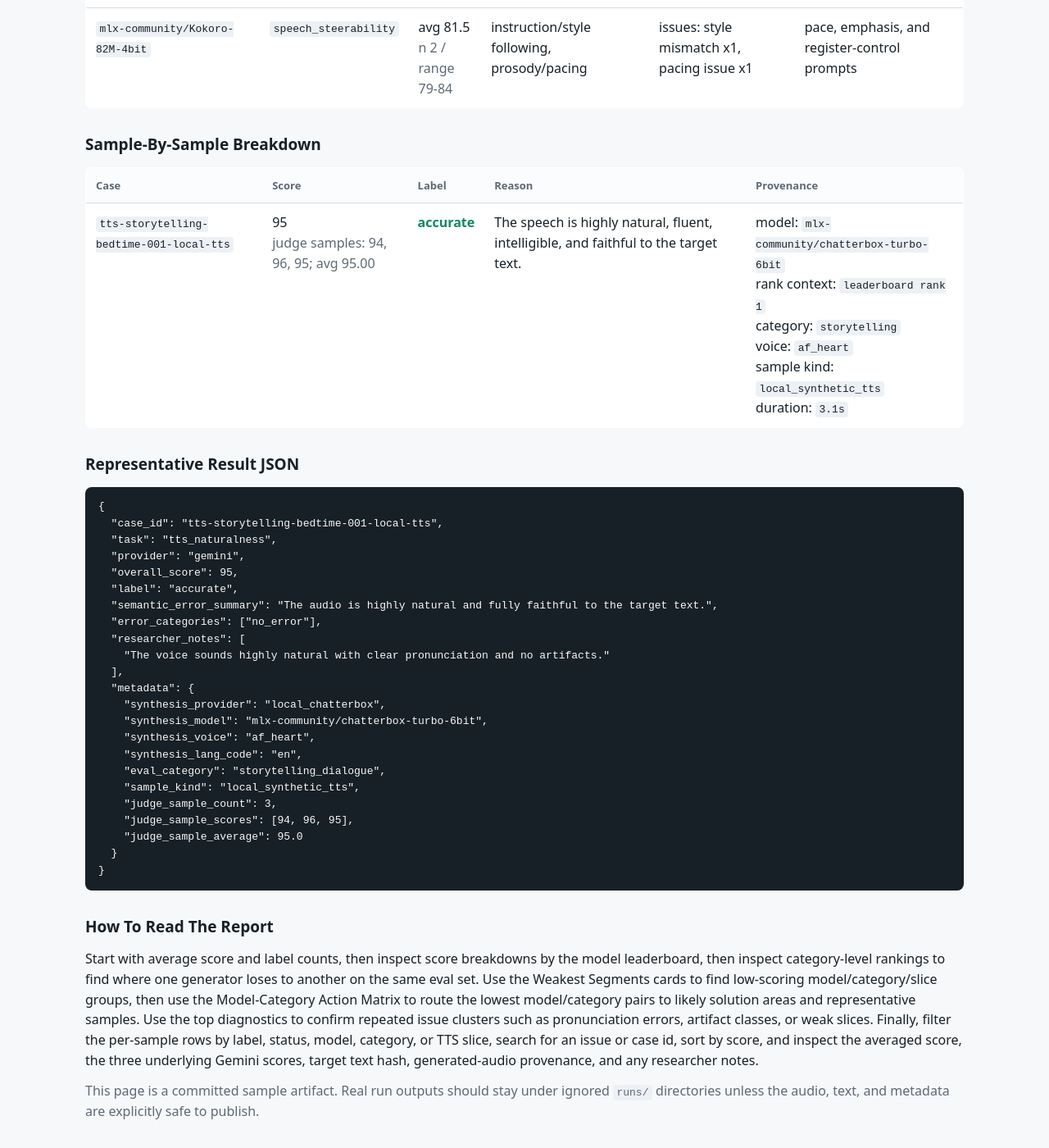
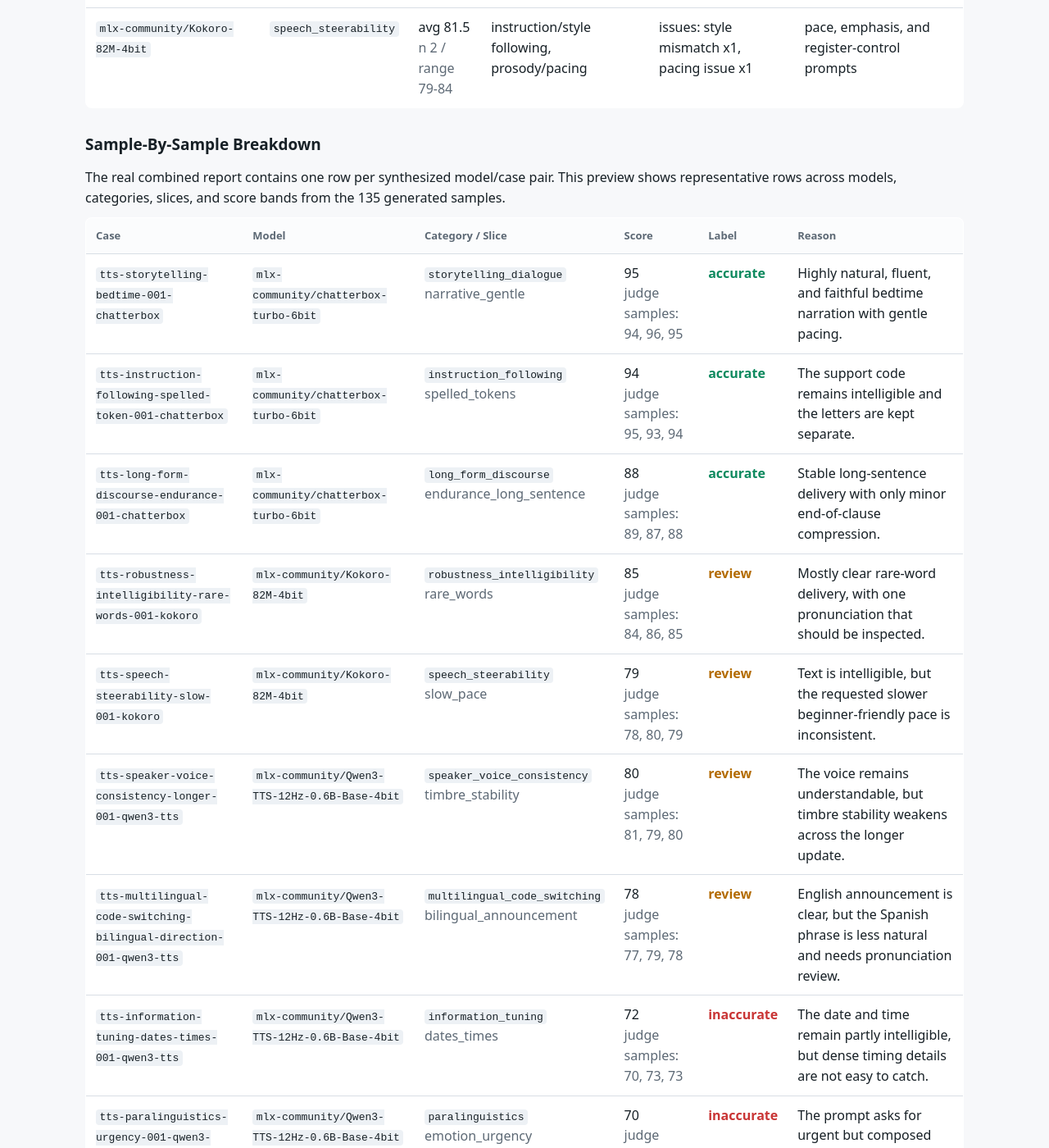
Before and after one commit to kennethli319/kennethli319.github.io, a Jekyll site: the page open-audio-judge/tts-leaderboard-demo.html, which Jekyll copies as it is, in a window 1280 px wide and 1400 px high, scrolled down 6315 px. Shown: the whole window at 82% size. Built offline with Jekyll 4.4.1, drawn with Linux system fonts in a browser that asks for light colours; some of the changed text lies outside the part shown.

Commit message:
Refresh Open Audio Judge sample breakdown

```diff
--- a/open-audio-judge/tts-leaderboard-demo.html
+++ b/open-audio-judge/tts-leaderboard-demo.html
@@ -914,31 +914,111 @@
     </table>
 
     <h2>Sample-By-Sample Breakdown</h2>
+    <p>
+      The real combined report contains one row per synthesized model/case pair. This preview shows
+      representative rows across models, categories, slices, and score bands from the 135 generated
+      samples.
+    </p>
     <table>
       <thead>
         <tr>
           <th>Case</th>
+          <th>Model</th>
+          <th>Category / Slice</th>
           <th>Score</th>
           <th>Label</th>
           <th>Reason</th>
-          <th>Provenance</th>
         </tr>
       </thead>
       <tbody>
         <tr>
-          <td data-label="Case"><code>tts-storytelling-bedtime-001-local-tts</code></td>
-          <td data-label="Score">95<br><span class="muted">judge samples: 94, 96, 95; avg 95.00</span></td>
+          <td data-label="Case"><code>tts-storytelling-bedtime-001-chatterbox</code></td>
+          <td data-label="Model"><code>mlx-community/chatterbox-turbo-6bit</code></td>
+          <td data-label="Category / Slice"><code>storytelling_dialogue</code><br><span class="muted">narrative_gentle</span></td>
+          <td data-label="Score">95<br><span class="muted">judge samples: 94, 96, 95</span></td>
           <td data-label="Label" class="good">accurate</td>
           <td data-label="Reason">
-            The speech is highly natural, fluent, intelligible, and faithful to the target text.
+            Highly natural, fluent, and faithful bedtime narration with gentle pacing.
           </td>
-          <td data-label="Provenance">
-            model: <code>mlx-community/chatterbox-turbo-6bit</code><br>
-            rank context: <code>leaderboard rank 1</code><br>
-            category: <code>storytelling</code><br>
-            voice: <code>af_heart</code><br>
-            sample kind: <code>local_synthetic_tts</code><br>
-            duration: <code>3.1s</code>
+        </tr>
+        <tr>
+          <td data-label="Case"><code>tts-instruction-following-spelled-token-001-chatterbox</code></td>
+          <td data-label="Model"><code>mlx-community/chatterbox-turbo-6bit</code></td>
+          <td data-label="Category / Slice"><code>instruction_following</code><br><span class="muted">spelled_tokens</span></td>
+          <td data-label="Score">94<br><span class="muted">judge samples: 95, 93, 94</span></td>
+          <td data-label="Label" class="good">accurate</td>
+          <td data-label="Reason">
+            The support code remains intelligible and the letters are kept separate.
+          </td>
+        </tr>
+        <tr>
+          <td data-label="Case"><code>tts-long-form-discourse-endurance-001-chatterbox</code></td>
+          <td data-label="Model"><code>mlx-community/chatterbox-turbo-6bit</code></td>
+          <td data-label="Category / Slice"><code>long_form_discourse</code><br><span class="muted">endurance_long_sentence</span></td>
+          <td data-label="Score">88<br><span class="muted">judge samples: 89, 87, 88</span></td>
+          <td data-label="Label" class="good">accurate</td>
+          <td data-label="Reason">
+            Stable long-sentence delivery with only minor end-of-clause compression.
+          </td>
+        </tr>
+        <tr>
+          <td data-label="Case"><code>tts-robustness-intelligibility-rare-words-001-kokoro</code></td>
+          <td data-label="Model"><code>mlx-community/Kokoro-82M-4bit</code></td>
+          <td data-label="Category / Slice"><code>robustness_intelligibility</code><br><span class="muted">rare_words</span></td>
+          <td data-label="Score">85<br><span class="muted">judge samples: 84, 86, 85</span></td>
+          <td data-label="Label" class="warn">review</td>
+          <td data-label="Reason">
+            Mostly clear rare-word delivery, with one pronunciation that should be inspected.
+          </td>
+        </tr>
+        <tr>
+          <td data-label="Case"><code>tts-speech-steerability-slow-001-kokoro</code></td>
+          <td data-label="Model"><code>mlx-community/Kokoro-82M-4bit</code></td>
+          <td data-label="Category / Slice"><code>speech_steerability</code><br><span class="muted">slow_pace</span></td>
+          <td data-label="Score">79<br><span class="muted">judge samples: 78, 80, 79</span></td>
+          <td data-label="Label" class="warn">review</td>
+          <td data-label="Reason">
+            Text is intelligible, but the requested slower beginner-friendly pace is inconsistent.
+          </td>
+        </tr>
+        <tr>
+          <td data-label="Case"><code>tts-speaker-voice-consistency-longer-001-qwen3-tts</code></td>
+          <td data-label="Model"><code>mlx-community/Qwen3-TTS-12Hz-0.6B-Base-4bit</code></td>
+          <td data-label="Category / Slice"><code>speaker_voice_consistency</code><br><span class="muted">timbre_stability</span></td>
+          <td data-label="Score">80<br><span class="muted">judge samples: 81, 79, 80</span></td>
+          <td data-label="Label" class="warn">review</td>
+          <td data-label="Reason">
+            The voice remains understandable, but timbre stability weakens across the longer update.
+          </td>
+        </tr>
+        <tr>
+          <td data-label="Case"><code>tts-multilingual-code-switching-bilingual-direction-001-qwen3-tts</code></td>
+          <td data-label="Model"><code>mlx-community/Qwen3-TTS-12Hz-0.6B-Base-4bit</code></td>
+          <td data-label="Category / Slice"><code>multilingual_code_switching</code><br><span class="muted">bilingual_announcement</span></td>
+          <td data-label="Score">78<br><span class="muted">judge samples: 77, 79, 78</span></td>
+          <td data-label="Label" class="warn">review</td>
+          <td data-label="Reason">
+            English announcement is clear, but the Spanish phrase is less natural and needs pronunciation review.
+          </td>
+        </tr>
+        <tr>
+          <td data-label="Case"><code>tts-information-tuning-dates-times-001-qwen3-tts</code></td>
+          <td data-label="Model"><code>mlx-community/Qwen3-TTS-12Hz-0.6B-Base-4bit</code></td>
+          <td data-label="Category / Slice"><code>information_tuning</code><br><span class="muted">dates_times</span></td>
+          <td data-label="Score">72<br><span class="muted">judge samples: 70, 73, 73</span></td>
+          <td data-label="Label" class="bad">inaccurate</td>
+          <td data-label="Reason">
+            The date and time remain partly intelligible, but dense timing details are not easy to catch.
+          </td>
+        </tr>
+        <tr>
+          <td data-label="Case"><code>tts-paralinguistics-urgency-001-qwen3-tts</code></td>
+          <td data-label="Model"><code>mlx-community/Qwen3-TTS-12Hz-0.6B-Base-4bit</code></td>
+          <td data-label="Category / Slice"><code>paralinguistics</code><br><span class="muted">emotion_urgency</span></td>
+          <td data-label="Score">70<br><span class="muted">judge samples: 69, 70, 71</span></td>
+          <td data-label="Label" class="bad">inaccurate</td>
+          <td data-label="Reason">
+            The prompt asks for urgent but composed delivery, but the output sounds flat and under-signals urgency.
           </td>
         </tr>
       </tbody>
```
